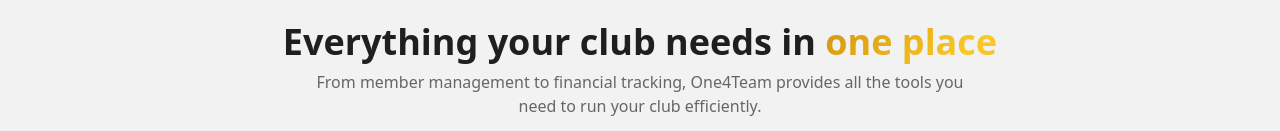
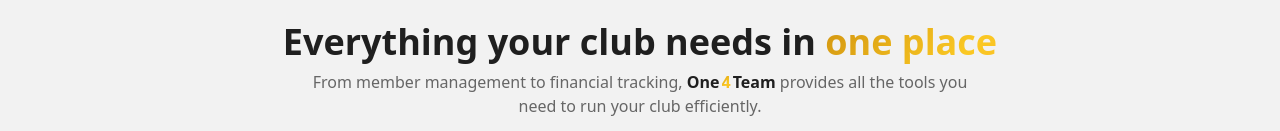
Before and after one commit to SPIGELAI1005/Cursor_One4Team, a React (Vite) app: page / in a window 1280 px wide. Shown: the part 669-800 px from the top of the page. Built offline with nearby package versions, Linux system fonts and the light colour scheme.

Commit message:
Update "Everything your club needs" section
Make "One4Team" bold and "4" golden in the section title and description.

```diff
--- a/src/pages/Landing.tsx
+++ b/src/pages/Landing.tsx
@@ -131,7 +131,7 @@ const Landing = () => {
         {/* Features */}
         <section id="features" className="container mx-auto px-4 py-16">
           <h2 className="text-center text-3xl md:text-4xl font-bold">Everything your club needs in <span className="gold-gradient-text">one place</span></h2>
-          <p className="mt-2 text-center text-muted-foreground max-w-2xl mx-auto">From member management to financial tracking, One4Team provides all the tools you need to run your club efficiently.</p>
+          <p className="mt-2 text-center text-muted-foreground max-w-2xl mx-auto">From member management to financial tracking, <BrandName className="font-bold inline" /> provides all the tools you need to run your club efficiently.</p>
           <div className="mt-10 grid gap-6 sm:grid-cols-2 lg:grid-cols-3">
             {[
               { title: 'Members', desc: 'Manage member profiles, registrations, and club hierarchy with ease.' },
```
